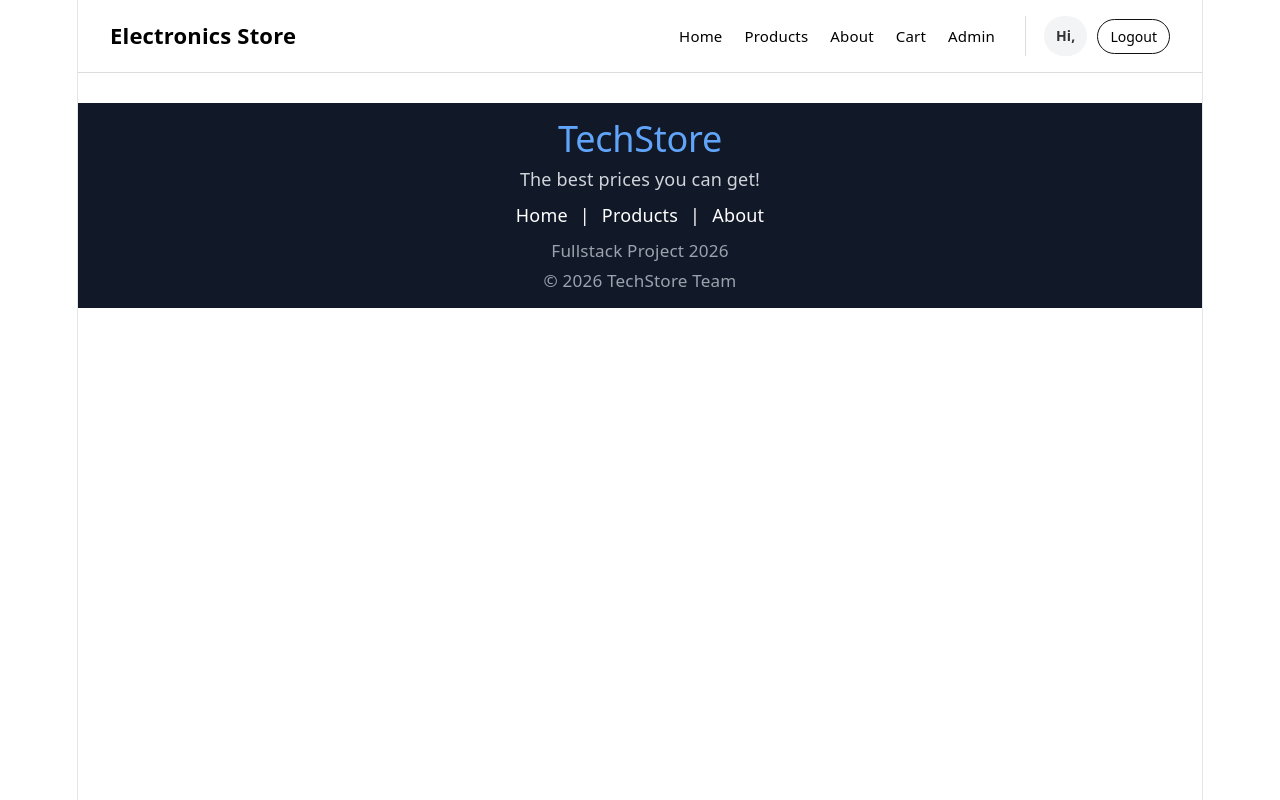
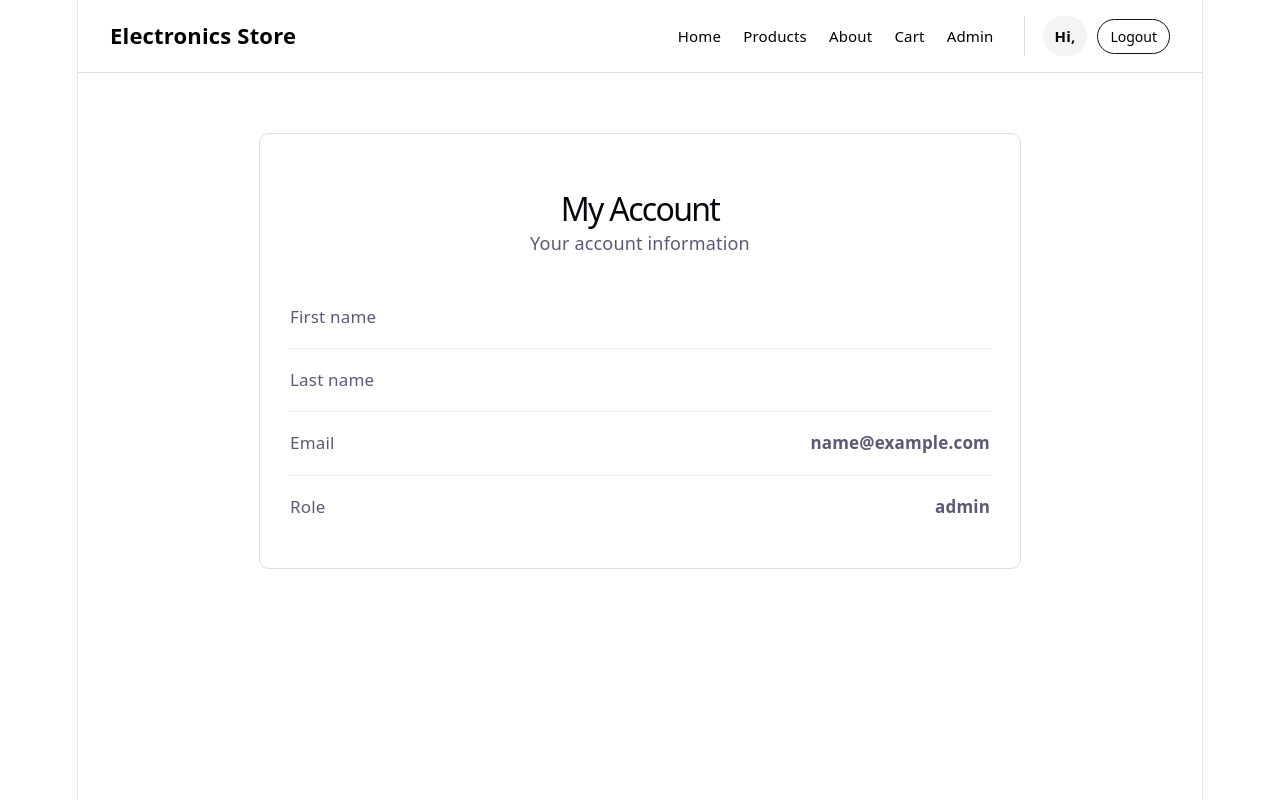
Before and after one commit to aklimson/Online-store, a React app in the folder frontend/: page /account in a window 1280 px wide. Shown: the top 800 px of the page. Built offline with nearby package versions, Linux system fonts and the light colour scheme; sample sign-in values are in the browser's storage; the HTML template or start-up script is replaced by a standard one.

Commit message:
feat: added account page and improved navbar auth layout

```diff
--- a/frontend/src/App.jsx
+++ b/frontend/src/App.jsx
@@ -8,9 +8,11 @@ import Signup from "./pages/Signup";
 import Cart from "./pages/Cart";
 import ProductDetails from "./pages/ProductDetails";
 import ResetPassword from "./pages/ResetPassword";
+import Account from "./pages/Account";
 
 import Navbar from "./components/Navbar";
 import Footer from "./components/Footer";
+import Admin from "./pages/Admin";
 
 function App() {
   return (
@@ -26,6 +28,8 @@ function App() {
         <Route path="/signup" element={<Signup />} />
         <Route path="/products/:id" element={<ProductDetails />} />
         <Route path="/reset-password" element={<ResetPassword />} />
+        <Route path="/account" element={<Account />} />
+        <Route path="/admin" element={<Admin />} />
       </Routes>
 
       <Footer />
--- a/frontend/src/components/Navbar.jsx
+++ b/frontend/src/components/Navbar.jsx
@@ -50,16 +50,24 @@ function Navbar() {
 
         {user ? (
           <div className="navbar-auth">
-            <span className="navbar-user">Hi, {user.firstname}</span>
+            <Link to="/account" className="navbar-user">
+              Hi, {user.firstname}
+            </Link>
+
             <button className="logout-button" onClick={handleLogout}>
               Logout
             </button>
           </div>
         ) : (
-          <>
-            <Link to="/login">Login</Link>
-            <Link to="/signup">Sign up</Link>
-          </>
+          <div className="navbar-auth">
+            <Link to="/login" className="login-nav-link">
+              Login
+            </Link>
+
+            <Link to="/signup" className="signup-nav-button">
+              Sign up
+            </Link>
+          </div>
         )}
       </nav>
     </header>
--- /dev/null
+++ b/frontend/src/pages/Account.jsx
@@ -0,0 +1,56 @@
+import { useEffect, useState } from "react";
+import { useNavigate } from "react-router-dom";
+import "../styles/Account.css";
+
+const Account = () => {
+  const navigate = useNavigate();
+  const [user, setUser] = useState(null);
+
+  useEffect(() => {
+    const storedUser = localStorage.getItem("user");
+
+    if (!storedUser) {
+      navigate("/login");
+      return;
+    }
+
+    setUser(JSON.parse(storedUser));
+  }, [navigate]);
+
+  if (!user) {
+    return null;
+  }
+
+  return (
+    <div className="account-container">
+      <div className="account-card">
+        <h1>My Account</h1>
+        <p className="account-subtitle">Your account information</p>
+
+        <div className="account-info">
+          <div className="account-row">
+            <span>First name</span>
+            <strong>{user.firstname}</strong>
+          </div>
+
+          <div className="account-row">
+            <span>Last name</span>
+            <strong>{user.lastname}</strong>
+          </div>
+
+          <div className="account-row">
+            <span>Email</span>
+            <strong>{user.email}</strong>
+          </div>
+
+          <div className="account-row">
+            <span>Role</span>
+            <strong>{user.role}</strong>
+          </div>
+        </div>
+      </div>
+    </div>
+  );
+};
+
+export default Account;
--- /dev/null
+++ b/frontend/src/pages/Admin.jsx
@@ -0,0 +1,10 @@
+const Admin = () => {
+  return (
+    <div style={{ padding: "40px", textAlign: "center" }}>
+      <h1>Admin Dashboard</h1>
+      <p>This page is for managing products and orders.</p>
+    </div>
+  );
+};
+
+export default Admin;
--- /dev/null
+++ b/frontend/src/styles/Account.css
@@ -0,0 +1,53 @@
+.account-container {
+  min-height: 80vh;
+  padding: 60px 30px;
+  background-color: white;
+}
+
+.account-card {
+  max-width: 700px;
+  margin: 0 auto;
+  padding: 30px;
+  border: 1px solid #ddd;
+  border-radius: 10px;
+  background-color: white;
+}
+
+.account-card h1 {
+  text-align: center;
+  margin-bottom: 8px;
+  font-size: 32px;
+}
+
+.account-subtitle {
+  text-align: center;
+  margin-bottom: 30px;
+  color: #5f5875;
+  font-size: 18px;
+}
+
+.account-info {
+  display: flex;
+  flex-direction: column;
+  gap: 0;
+}
+
+.account-row {
+  display: flex;
+  justify-content: space-between;
+  padding: 18px 0;
+  border-bottom: 1px solid #eee;
+  font-size: 17px;
+}
+
+.account-row:last-child {
+  border-bottom: none;
+}
+
+.account-row span {
+  color: #5f5875;
+}
+
+.account-row strong {
+  color: #5f5875;
+}
--- a/frontend/src/styles/Navbar.css
+++ b/frontend/src/styles/Navbar.css
@@ -47,6 +47,12 @@
   padding: 7px 12px;
   border-radius: 20px;
   white-space: nowrap;
+  text-decoration: none;
+}
+
+.navbar-user:hover {
+  text-decoration: none;
+  background-color: #e5e7eb;
 }
 
 .logout-button {
@@ -63,3 +69,28 @@
   background: #111;
   color: white;
 }
+
+.login-nav-link {
+  text-decoration: none;
+  color: black;
+  font-size: 15px;
+}
+
+.login-nav-link:hover {
+  text-decoration: underline;
+}
+
+.signup-nav-button {
+  text-decoration: none;
+  color: black;
+  font-size: 15px;
+  padding: 7px 14px;
+  border: 1px solid #111;
+  border-radius: 20px;
+}
+
+.signup-nav-button:hover {
+  background-color: #111;
+  color: white;
+  text-decoration: none;
+}
```
Also changed, not shown: frontend/src/styles/Admin.css (added).
